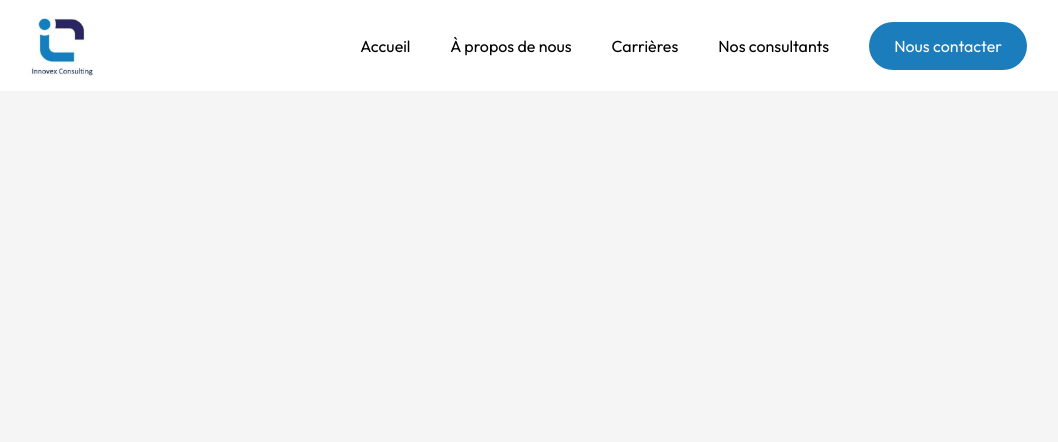
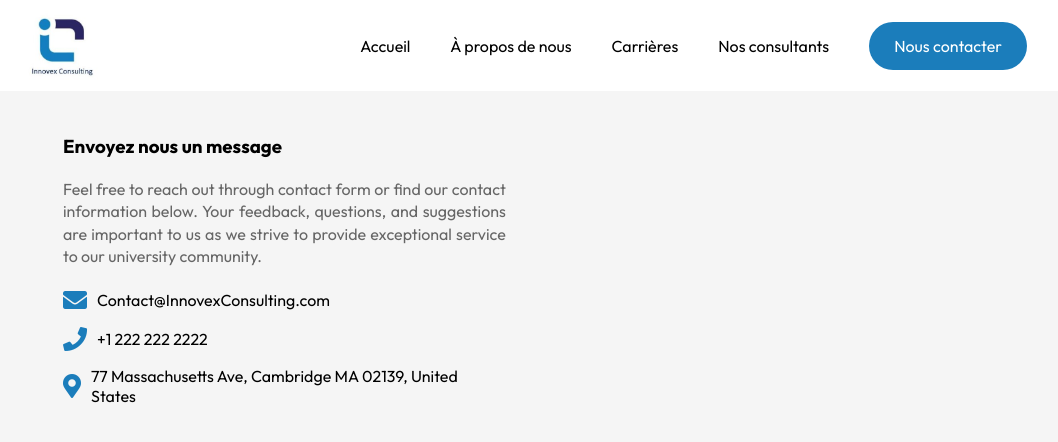
Before and after one commit to unbrokendude/innovexconsultingwebsite, a React (Vite) app: page /contact in a window 1280 px wide. Shown: the top 442 px of the page, without its empty margins (105-1163 px from the left). Built offline with nearby package versions, Linux system fonts and the light colour scheme.

Commit message:
Commit to add Contact section

```diff
--- a/src/App.jsx
+++ b/src/App.jsx
@@ -4,6 +4,7 @@ import Navbar from './Components/Navbar/Navbar';
 import Hero from './Components/Hero/Hero';
 import Service from './Components/Service/Service';
 import About from './Components/About/About';
+import Contact from './Components/Contact/Contact';
 
 const App = () => {
   return (
@@ -23,6 +24,15 @@ const App = () => {
               <About />
           </>
         } />
+        <Route path ="/contact" element={
+          <>
+          <div className="container">
+
+          <Contact />
+          </div>
+          </>
+        }
+        />
       </Routes>
     </Router>
   );
--- /dev/null
+++ b/src/Components/Contact/Contact.css
@@ -0,0 +1,50 @@
+.contact {
+    padding: 20px;
+    max-width: 1200px;
+    margin: 0 auto;
+    text-align: center;
+  }
+
+  .contact h3, .contact h2 {
+    margin: 10px 0;
+  }
+
+  .contact-container {
+    display: flex;
+    justify-content: flex-start; /* Align items to the start of the container */
+    text-align: left; /* Align text to the left */
+  }
+
+  .contact-col {
+    max-width: 45%; /* Adjust width as needed */
+    margin: 20px;
+  }
+
+  .contact-col h3, .contact-col h2, .contact-col p {
+    text-align: justify; /* Justify the text */
+    margin-bottom: 20px;
+  }
+
+  .contact-col ul {
+    list-style-type: none; /* Remove default list styling */
+    padding: 0; /* Remove padding */
+  }
+
+  .contact-col li {
+    margin-bottom: 15px; /* Space between list items */
+    display: flex;
+    align-items: center; /* Center the icon and text vertically */
+  }
+
+  .contact-col li i {
+    margin-right: 10px; /* Space between icon and text */
+    color: #1b7dbb; /* Icon color */
+    font-size: 1.5em;
+  }
+
+  .contact-col p {
+    font-size: 1em; /* Adjust font size as needed */
+    color: #666; /* Adjust color as needed */
+    line-height: 1.4; /* Adjust line height as needed */
+    margin-bottom: 20px;
+  }
--- /dev/null
+++ b/src/Components/Contact/Contact.jsx
@@ -0,0 +1,25 @@
+import React from 'react';
+import './Contact.css';
+import msg_icon from '../../assets/msg.png';
+
+const Contact = () => {
+  return (
+    <div className='contact'>
+      <h3>Contactez Nous</h3>
+      <h2>Restons en contact</h2>
+      <div className="contact-container">
+        <div className="contact-col">
+          <h3>Envoyez nous un message </h3>
+          <p>Feel free to reach out through contact form or find our contact information below. Your feedback, questions, and suggestions are important to us as we strive to provide exceptional service to our university community.</p>
+          <ul>
+            <li><i className="fas fa-envelope"></i> Contact@InnovexConsulting.com</li>
+            <li><i className="fas fa-phone"></i> +1 222 222 2222</li>
+            <li><i className="fas fa-map-marker-alt"></i> 77 Massachusetts Ave, Cambridge MA 02139, United States</li>
+          </ul>
+        </div>
+      </div>
+    </div>
+  );
+}
+
+export default Contact;
--- a/src/Components/Navbar/Navbar.jsx
+++ b/src/Components/Navbar/Navbar.jsx
@@ -12,7 +12,11 @@ function Navbar() {
             <li><NavLink to="/about" className="nav-link" activeClassName="active">À propos de nous</NavLink></li>
             <li><NavLink to="/careers" className="nav-link" activeClassName="active">Carrières</NavLink></li>
             <li><NavLink to="/consultants" className="nav-link" activeClassName="active">Nos consultants</NavLink></li>
-            <li><button className='btn'>Nous contacter</button></li>
+            <li>
+                <NavLink to="/contact" className="nav-link">
+                    <button className='btn'>Nous contacter</button>
+                </NavLink>
+            </li>
         </ul>
     </nav>
   );
```
Also changed, not shown: src/assets/msg.png (added).
